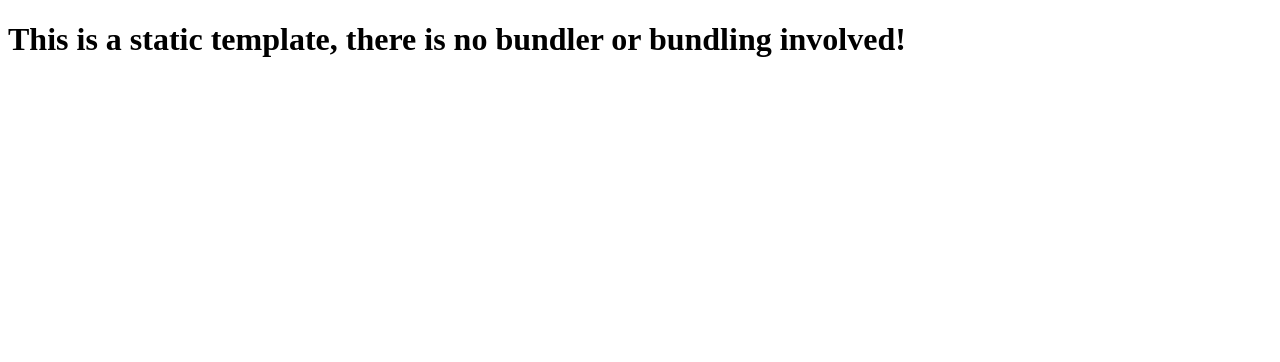
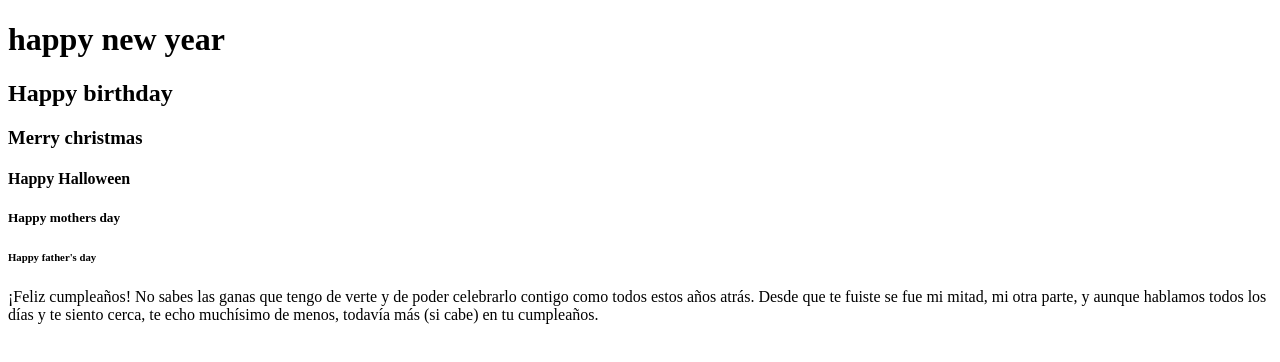
Before and after one commit to Majosuescun/html-mariajose-suescun, a website: page index.html in a window 1280 px wide. Drawn offline with Linux system fonts and the light colour scheme.

Commit message:
Primera clase !

```diff
--- a/index.html
+++ b/index.html
@@ -1,12 +1,35 @@
 <!DOCTYPE html>
 <html lang="en">
   <head>
-    <meta charset="UTF-8">
-    <meta name="viewport" content="width=device-width, initial-scale=1.0">
-    <meta http-equiv="X-UA-Compatible" content="ie=edge">
+    <meta charset="UTF-8" />
+    <meta name="viewport" content="width=device-width, initial-scale=1.0" />
+    <meta http-equiv="X-UA-Compatible" content="ie=edge" />
     <title>Static Template</title>
   </head>
   <body>
-    <h1>This is a static template, there is no bundler or bundling involved!</h1>
+    <h1>
+      happy new year
+    </h1>
+    <h2>
+      Happy birthday
+    </h2>
+    <h3>
+      Merry christmas
+    </h3>
+    <h4>
+      Happy Halloween
+    </h4>
+    <h5>
+      Happy mothers day
+    </h5>
+    <h6>
+      Happy father's day
+    </h6>
+    <p>
+      ¡Feliz cumpleaños! No sabes las ganas que tengo de verte y de poder
+      celebrarlo contigo como todos estos años atrás. Desde que te fuiste se fue
+      mi mitad, mi otra parte, y aunque hablamos todos los días y te siento
+      cerca, te echo muchísimo de menos, todavía más (si cabe) en tu cumpleaños.
+    </p>
   </body>
 </html>
```
